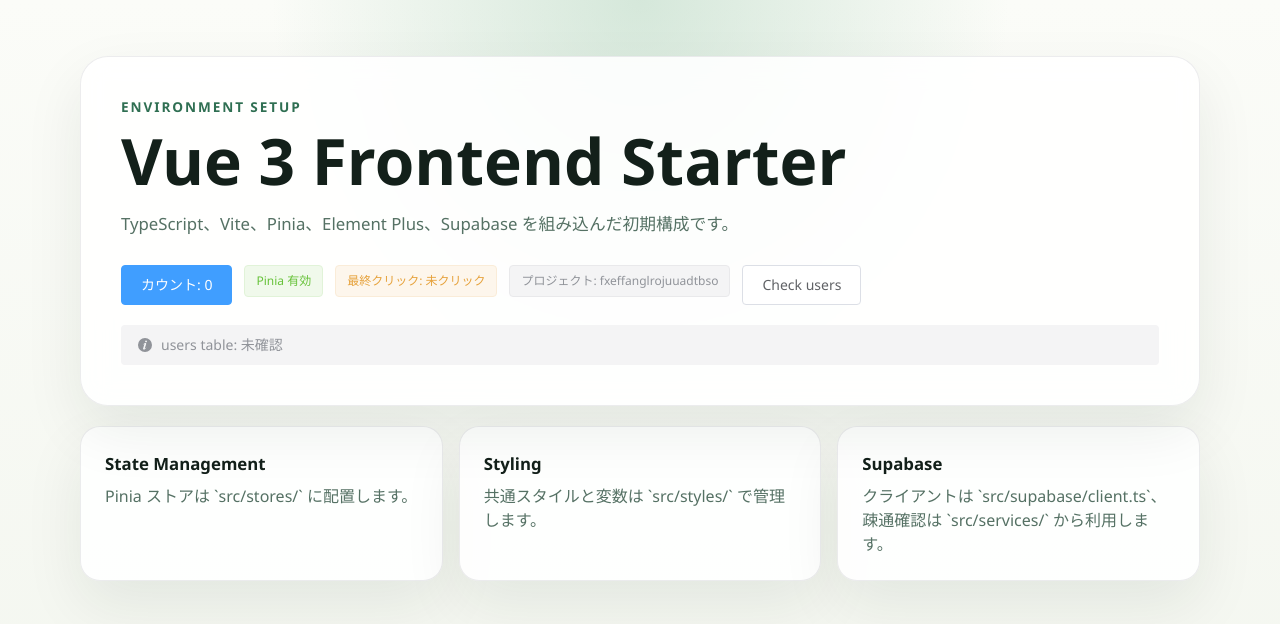
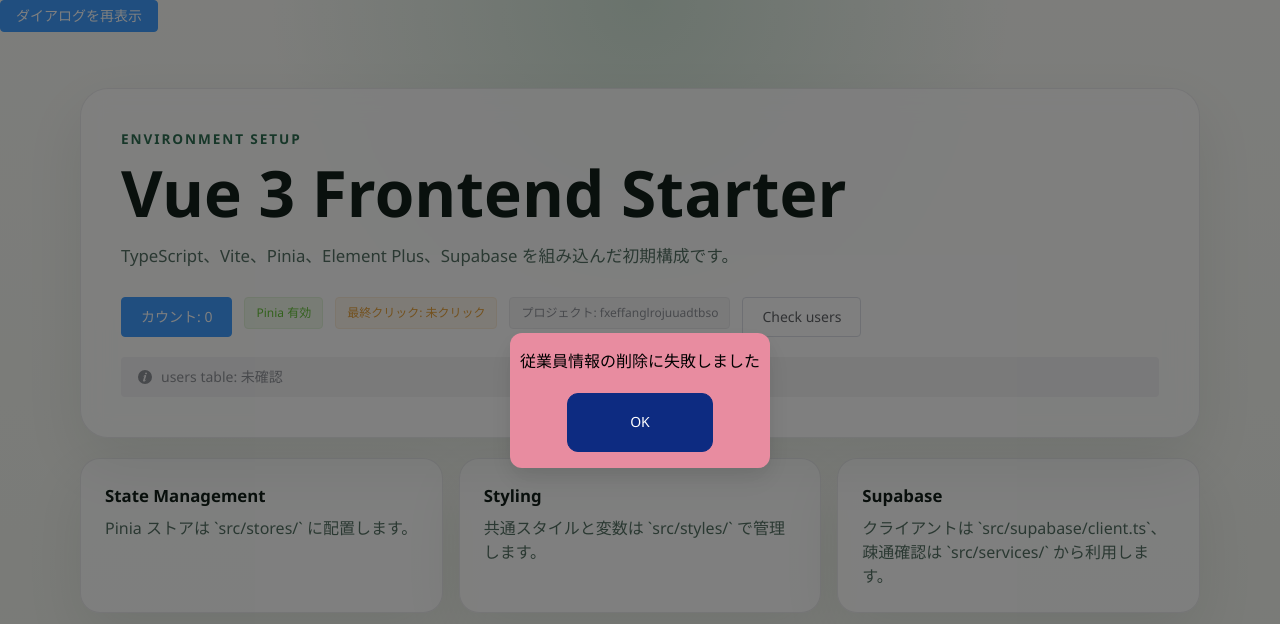
Before and after one commit to comvace-it-solution/AttendanceSystemForApril, a Vue app: page / in a window 1280 px wide. Shown: the top 624 px of the page. Built offline with nearby package versions, Linux system fonts and the light colour scheme.

Commit message:
一時保存

```diff
--- a/src/App.vue
+++ b/src/App.vue
@@ -2,6 +2,7 @@
 import { computed, ref } from 'vue'
 import { useCounterStore } from './stores/counter'
 import { checkSupabaseRestApi } from './services/supabaseHealth'
+import Modal from './components/modal/Modal.vue'
 
 const counterStore = useCounterStore()
 
@@ -52,6 +53,7 @@
 </script>
 
 <template>
+  <Modal />
   <main class="app-shell">
     <section class="hero-panel">
       <p class="eyebrow">Environment Setup</p>
@@ -69,23 +71,12 @@
           最終クリック: {{ counterStore.lastClickedAt || '未クリック' }}
         </el-tag>
         <el-tag type="info" size="large">プロジェクト: {{ supabaseProjectRef }}</el-tag>
-        <el-button
-          plain
-          size="large"
-          :loading="isCheckingRest"
-          @click="checkSupabaseRest()"
-        >
+        <el-button plain size="large" :loading="isCheckingRest" @click="checkSupabaseRest()">
           Check users
         </el-button>
       </div>
 
-      <el-alert
-        class="connection-alert"
-        :title="`users table: ${restMessage}`"
-        :type="restStatusType"
-        :closable="false"
-        show-icon
-      />
+      <el-alert class="connection-alert" :title="`users table: ${restMessage}`" :type="restStatusType" :closable="false" show-icon />
     </section>
 
     <section class="status-grid">
--- /dev/null
+++ b/src/components/modal/Modal.Vue
@@ -0,0 +1,58 @@
+<template>
+  <div class="container">
+    <el-button type="primary" @click="dialogVisible = true">
+      ダイアログを再表示
+    </el-button>
+    <el-dialog v-model="dialogVisible" :show-close="false" title="従業員情報の削除に失敗しました" width="260px" height="128px" class="custom-dialog" :close-on-click-modal="false" :align-center="true">
+      <template #footer>
+        <div class="dialog-footer">
+          <el-button type="primary" color="#0D2B81" style="color: #FFFFFF;" @click="dialogVisible = false" class="ok-button">
+            OK
+          </el-button>
+        </div>
+      </template>
+    </el-dialog>
+  </div>
+</template>
+
+<script setup lang="ts">
+import { ref } from 'vue'
+// 初期値を true にして、画面読み込み時に開いた状態にします
+const dialogVisible = ref(true)
+</script>
+
+<style scoped lang="scss">
+/* ダイアログ全体のカスタマイズ */
+:deep(.custom-dialog) {
+  background-color: #E88CA0 !important;
+  border-radius: 12px;
+  overflow: hidden;
+  padding-left: 10px;
+  padding-right: 10px;
+}
+
+/* ヘッダーのカスタマイズ */
+:deep(.custom-dialog .el-dialog__header) {
+  margin-right: 0;
+  padding: 0%;
+  text-align: center;
+}
+
+:deep(.custom-dialog .el-dialog__title) {
+  color: #000000 !important;
+  font-size: 16px;
+}
+
+/* フッターのカスタマイズ */
+:deep(.custom-dialog .el-dialog__footer) {
+  padding-top: 20px;
+  text-align: center;
+}
+
+/* ボタンのカスタマイズ */
+.ok-button {
+  width: 146px;
+  height: 59px;
+  border-radius: 11px;
+}
+</style>
```
Also changed, not shown: src/composables/useEmployee.ts (added).
